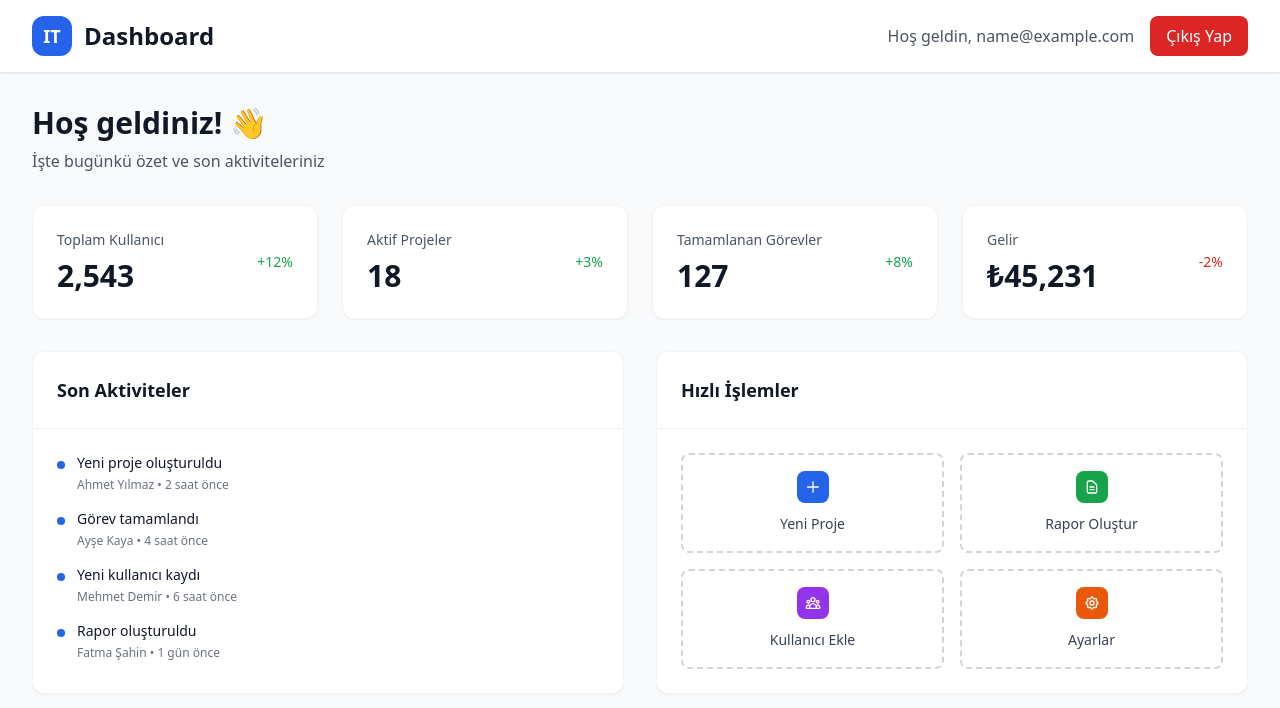
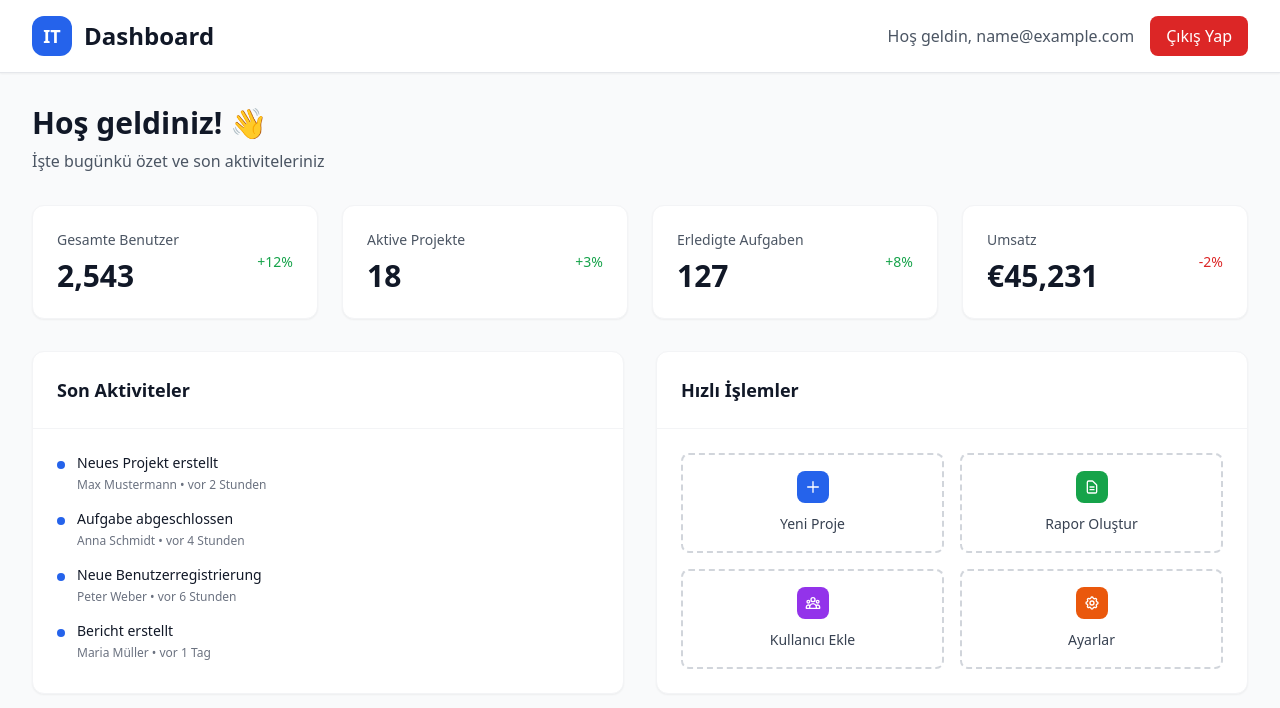
Before and after one commit to cetinmustafa83/statistik, a Next.js app: page /dashboard in a window 1280 px wide. Shown: the top 708 px of the page. Built offline with nearby package versions, Linux system fonts and the light colour scheme; sample sign-in values are in the browser's storage.

Commit message:
proje dili sadece almnca olacak türkce degil

```diff
--- a/app/dashboard/page.tsx
+++ b/app/dashboard/page.tsx
@@ -43,17 +43,17 @@ export default function Dashboard() {
     }
 
     const stats = [
-        { name: 'Toplam Kullanıcı', value: '2,543', change: '+12%', changeType: 'increase' },
-        { name: 'Aktif Projeler', value: '18', change: '+3%', changeType: 'increase' },
-        { name: 'Tamamlanan Görevler', value: '127', change: '+8%', changeType: 'increase' },
-        { name: 'Gelir', value: '₺45,231', change: '-2%', changeType: 'decrease' },
+        { name: 'Gesamte Benutzer', value: '2,543', change: '+12%', changeType: 'increase' },
+        { name: 'Aktive Projekte', value: '18', change: '+3%', changeType: 'increase' },
+        { name: 'Erledigte Aufgaben', value: '127', change: '+8%', changeType: 'increase' },
+        { name: 'Umsatz', value: '€45,231', change: '-2%', changeType: 'decrease' },
     ];
 
     const recentActivities = [
-        { id: 1, action: 'Yeni proje oluşturuldu', time: '2 saat önce', user: 'Ahmet Yılmaz' },
-        { id: 2, action: 'Görev tamamlandı', time: '4 saat önce', user: 'Ayşe Kaya' },
-        { id: 3, action: 'Yeni kullanıcı kaydı', time: '6 saat önce', user: 'Mehmet Demir' },
-        { id: 4, action: 'Rapor oluşturuldu', time: '1 gün önce', user: 'Fatma Şahin' },
+        { id: 1, action: 'Neues Projekt erstellt', time: 'vor 2 Stunden', user: 'Max Mustermann' },
+        { id: 2, action: 'Aufgabe abgeschlossen', time: 'vor 4 Stunden', user: 'Anna Schmidt' },
+        { id: 3, action: 'Neue Benutzerregistrierung', time: 'vor 6 Stunden', user: 'Peter Weber' },
+        { id: 4, action: 'Bericht erstellt', time: 'vor 1 Tag', user: 'Maria Müller' },
     ];
 
     return (
--- a/app/layout.tsx
+++ b/app/layout.tsx
@@ -1,8 +1,8 @@
 import type { Metadata } from 'next';
 import './globals.css';
 export const metadata: Metadata = {
-    title: 'IT Dashboard - Giriş ve Yönetim Paneli',
-    description: 'Basit giriş sistemi ve dashboard uygulaması',
+    title: 'IT Dashboard - Anmeldung und Verwaltungspanel',
+    description: 'Einfaches Anmeldesystem und Dashboard-Anwendung',
 };
 export default function RootLayout({ children }: Readonly<{ children: React.ReactNode }>) {
     return (
```
